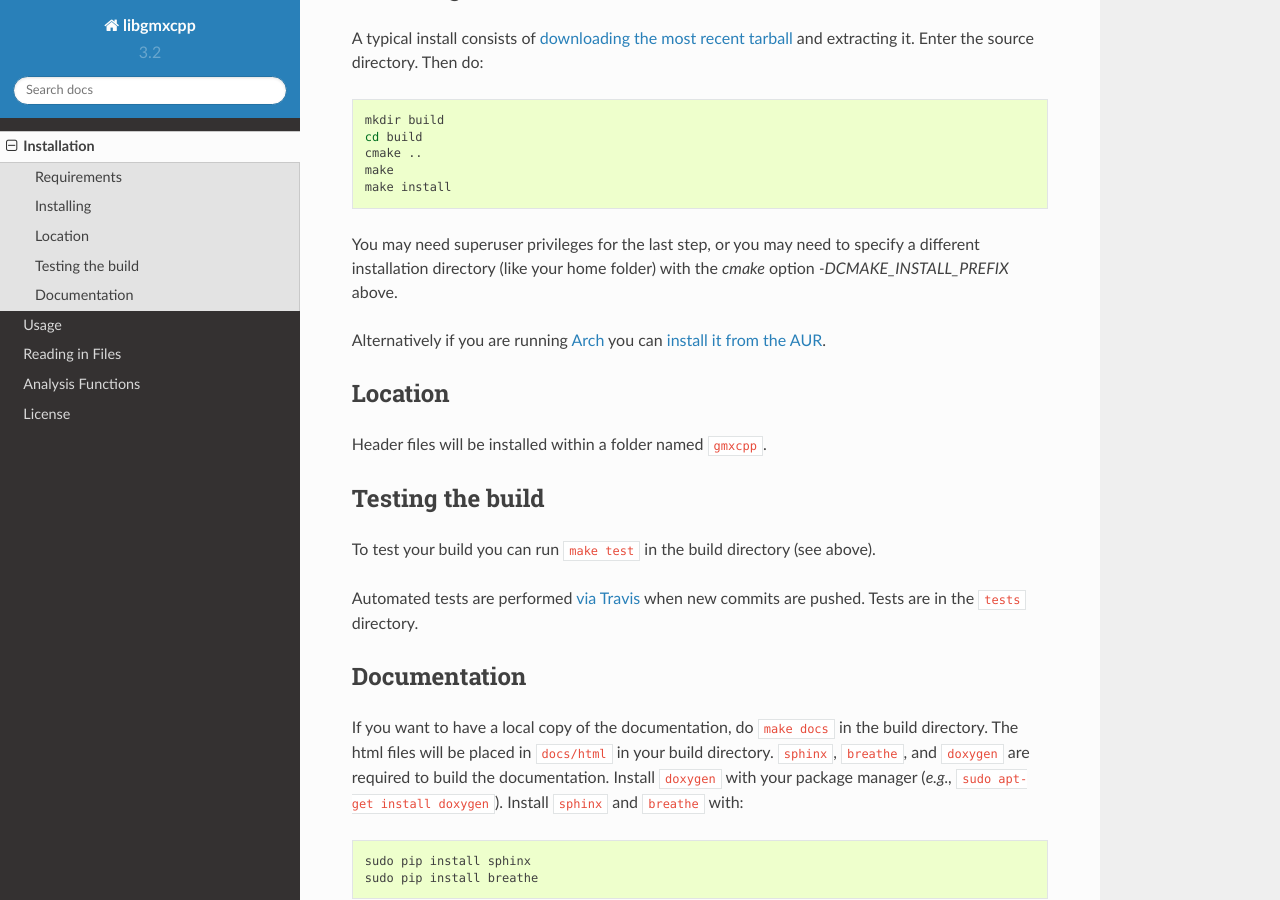
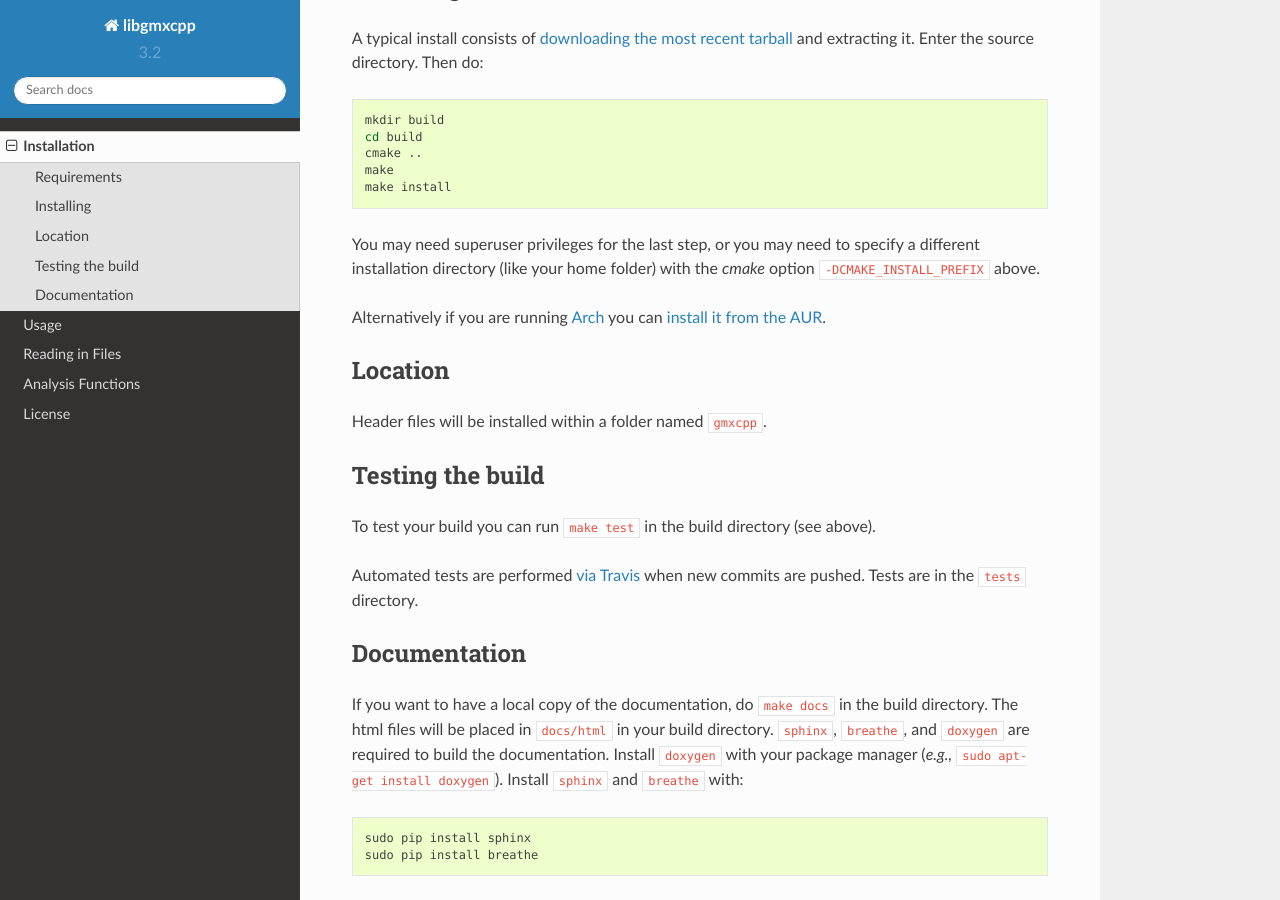
Before and after one commit to wesbarnett/libgmxcpp, a Sphinx documentation site: the page built from docs/installation.rst, in a window 1280 px wide and 900 px high, scrolled down 318 px. Built offline with Sphinx 7.4.7 and the Read the Docs theme 2.0.0, drawn with Linux system fonts in a browser that asks for light colours.

Commit message:
fix quotation

```diff
--- a/docs/installation.rst
+++ b/docs/installation.rst
@@ -25,7 +25,7 @@ Enter the source directory. Then do::
 
 You may need superuser privileges for the last step, or you may need to specify
 a different installation directory (like your home folder) with the `cmake`
-option `-DCMAKE_INSTALL_PREFIX` above.
+option ``-DCMAKE_INSTALL_PREFIX`` above.
 
 Alternatively if you are running `Arch <https://www.archlinux.org/>`_ you can
 `install it from the AUR <https://aur.archlinux.org/packages/libgmxcpp/>`_.
```
